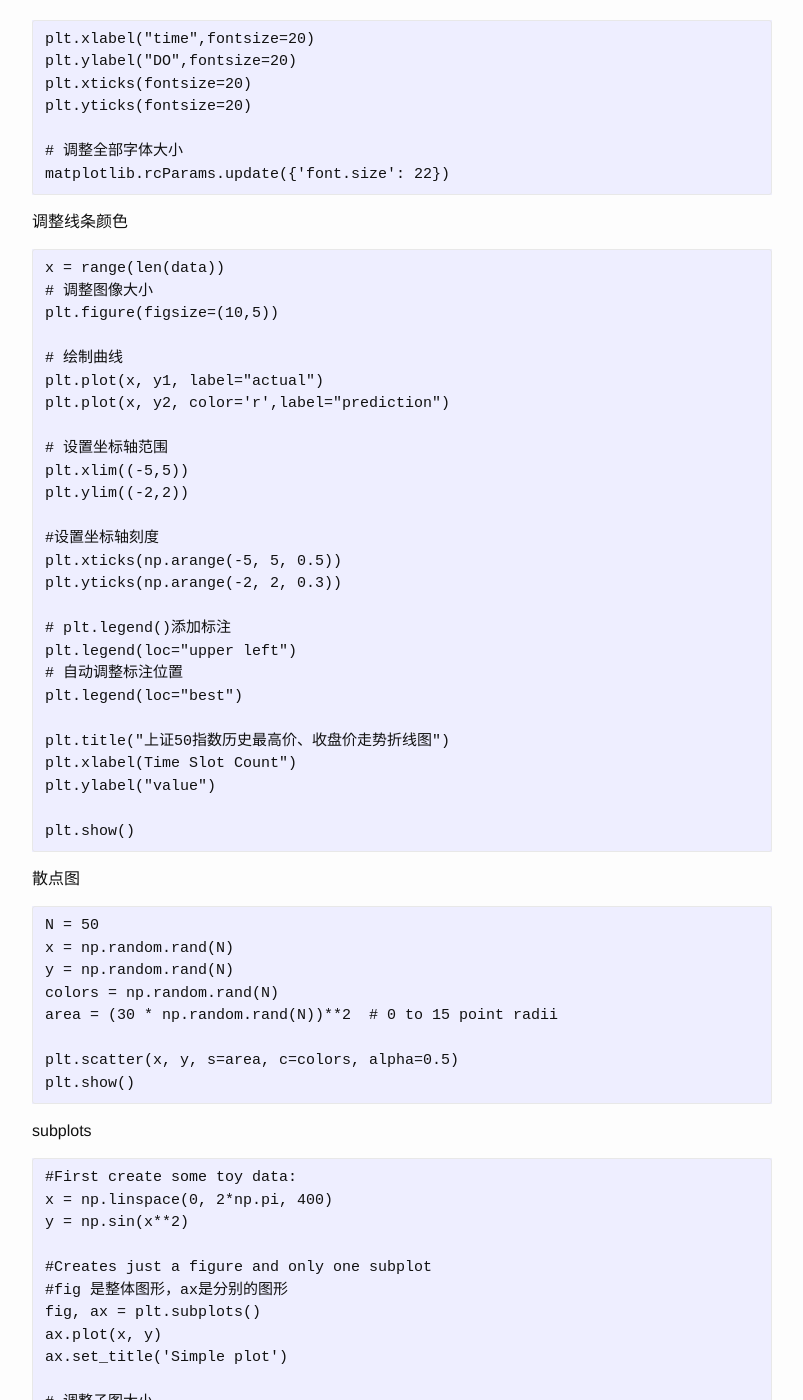
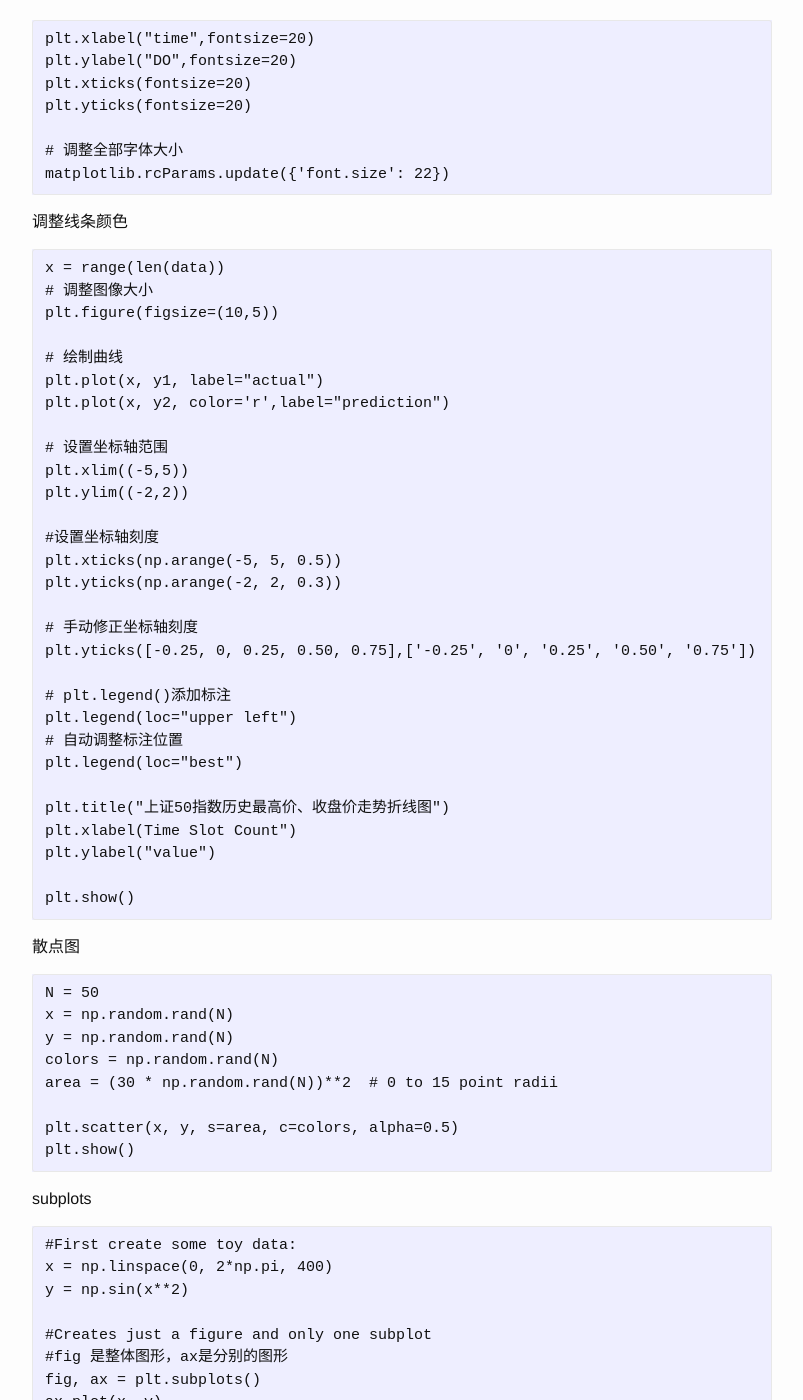
Before and after one commit to josephstalin117/josephstalin117.github.io, a Jekyll site: the page built from _posts/2018-6-24-Matplotlib.markdown, in a window 1280 px wide and 1400 px high, scrolled down 566 px. Shown: the whole window, without its empty margins (238-1041 px from the left). Built offline with Jekyll 4.4.1, drawn with Linux system fonts in a browser that asks for light colours.

Commit message:
add plt.ticks

```diff
--- a/_posts/2018-6-24-Matplotlib.markdown
+++ b/_posts/2018-6-24-Matplotlib.markdown
@@ -51,6 +51,9 @@ plt.ylim((-2,2))
 #设置坐标轴刻度
 plt.xticks(np.arange(-5, 5, 0.5))
 plt.yticks(np.arange(-2, 2, 0.3))
+
+# 手动修正坐标轴刻度
+plt.yticks([-0.25, 0, 0.25, 0.50, 0.75],['-0.25', '0', '0.25', '0.50', '0.75'])
 
 # plt.legend()添加标注
 plt.legend(loc="upper left")
```
